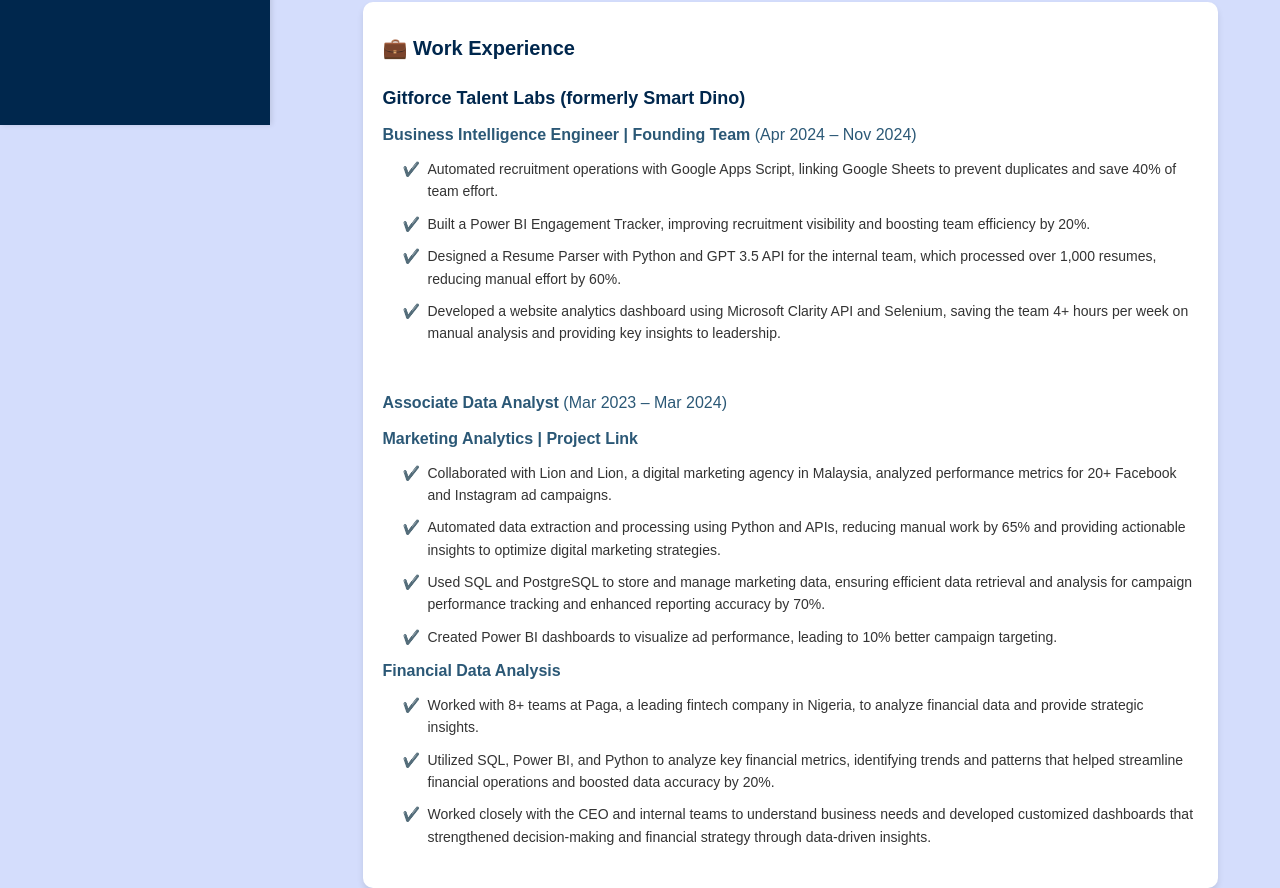
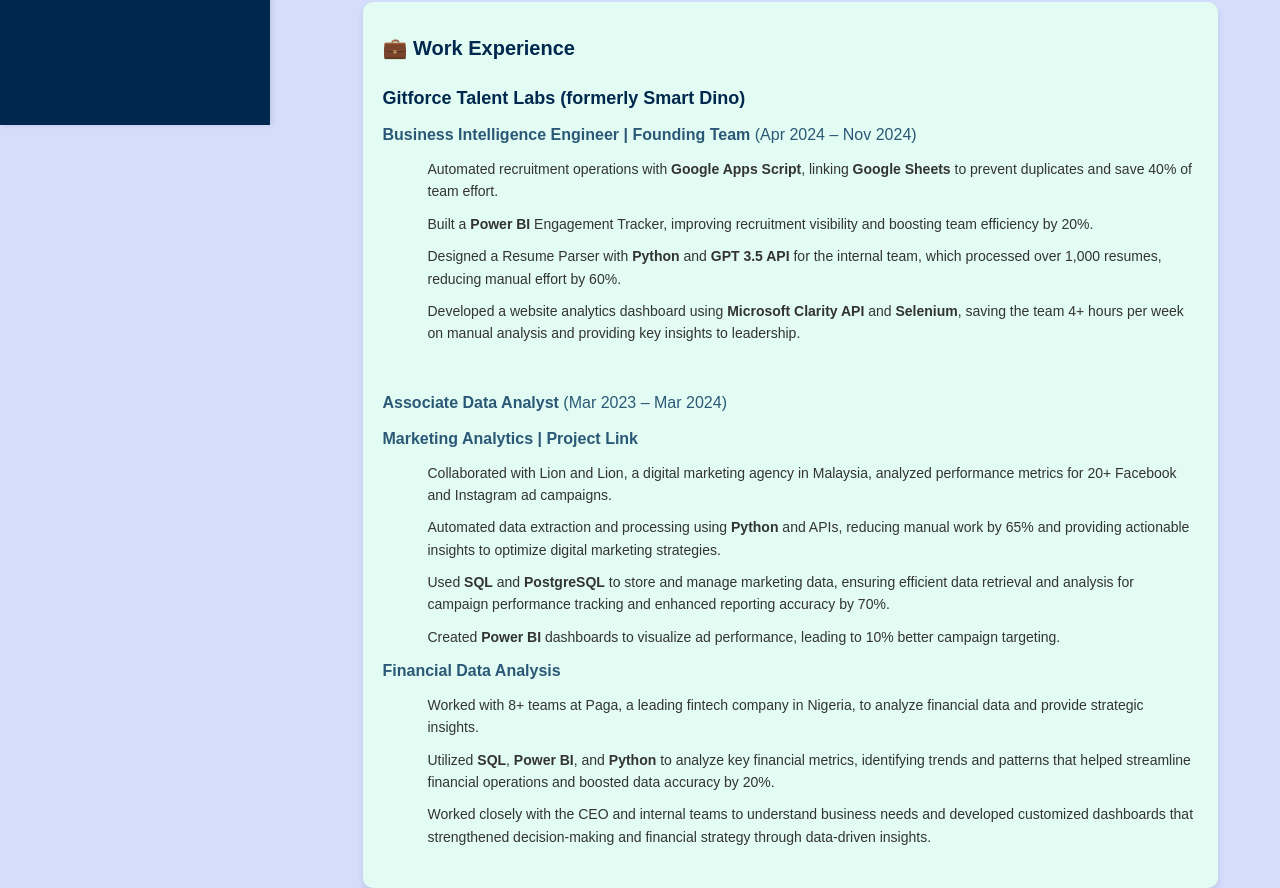
Before and after one commit to saraswathi2000/Saraswathi-Pandit-Portfolio, a plain HTML site: page index.html in a window 1280 px wide. Shown: the part 675-1563 px from the top of the page. Drawn offline with Linux system fonts and the light colour scheme.

Commit message:
Update index.html

```diff
--- a/index.html
+++ b/index.html
@@ -297,10 +297,10 @@
     <h3>Gitforce Talent Labs (formerly Smart Dino)</h3>
     <p><strong>Business Intelligence Engineer | Founding Team</strong> (Apr 2024 – Nov 2024)</p>
     <ul>
-        <li>Automated recruitment operations with Google Apps Script, linking Google Sheets to prevent duplicates and save 40% of team effort.</li>
-        <li>Built a Power BI Engagement Tracker, improving recruitment visibility and boosting team efficiency by 20%.</li>
-        <li>Designed a Resume Parser with Python and GPT 3.5 API for the internal team, which processed over 1,000 resumes, reducing manual effort by 60%.</li>
-        <li>Developed a website analytics dashboard using Microsoft Clarity API and Selenium, saving the team 4+ hours per week on manual analysis and providing key insights to leadership.</li>
+        <li>Automated recruitment operations with <strong>Google Apps Script</strong>, linking <strong>Google Sheets</strong> to prevent duplicates and save 40% of team effort.</li>
+        <li>Built a <strong>Power BI</strong> Engagement Tracker, improving recruitment visibility and boosting team efficiency by 20%.</li>
+        <li>Designed a Resume Parser with <strong>Python</strong> and <strong>GPT 3.5 API</strong> for the internal team, which processed over 1,000 resumes, reducing manual effort by 60%.</li>
+        <li>Developed a website analytics dashboard using <strong>Microsoft Clarity API</strong> and <strong>Selenium</strong>, saving the team 4+ hours per week on manual analysis and providing key insights to leadership.</li>
     </ul><br>
 
     <!-- Job 2 -->
@@ -308,14 +308,14 @@
     <h4>Marketing Analytics | <a href="https://your-project-link.com" target="_blank">Project Link</a></h4>
     <ul>
         <li>Collaborated with Lion and Lion, a digital marketing agency in Malaysia, analyzed performance metrics for 20+ Facebook and Instagram ad campaigns.</li>
-        <li>Automated data extraction and processing using Python and APIs, reducing manual work by 65% and providing actionable insights to optimize digital marketing strategies.</li>
-        <li>Used SQL and PostgreSQL to store and manage marketing data, ensuring efficient data retrieval and analysis for campaign performance tracking and enhanced reporting accuracy by 70%.</li>
-        <li>Created Power BI dashboards to visualize ad performance, leading to 10% better campaign targeting.</li>
+        <li>Automated data extraction and processing using <strong>Python</strong> and APIs, reducing manual work by 65% and providing actionable insights to optimize digital marketing strategies.</li>
+        <li>Used <strong>SQL</strong> and <strong>PostgreSQL</strong> to store and manage marketing data, ensuring efficient data retrieval and analysis for campaign performance tracking and enhanced reporting accuracy by 70%.</li>
+        <li>Created <strong>Power BI</strong> dashboards to visualize ad performance, leading to 10% better campaign targeting.</li>
     </ul>
     <h4>Financial Data Analysis</h4>
     <ul>
         <li>Worked with 8+ teams at Paga, a leading fintech company in Nigeria, to analyze financial data and provide strategic insights.</li>
-        <li>Utilized SQL, Power BI, and Python to analyze key financial metrics, identifying trends and patterns that helped streamline financial operations and boosted data accuracy by 20%.</li>
+        <li>Utilized <strong>SQL</strong>, <strong>Power BI</strong>, and <strong>Python</strong> to analyze key financial metrics, identifying trends and patterns that helped streamline financial operations and boosted data accuracy by 20%.</li>
         <li>Worked closely with the CEO and internal teams to understand business needs and developed customized dashboards that strengthened decision-making and financial strategy through data-driven insights.</li>
     </ul>
 </section>
@@ -323,7 +323,7 @@
 <style>
     /* Work Experience Section Styling */
     #work-experience {
-        background-color: #fff;
+        background-color: #e2fcf3;
         padding: 30px 20px;
         border-radius: 10px;
         box-shadow: 0 4px 6px rgba(0, 0, 0, 0.1);
@@ -365,7 +365,7 @@
     }
 
     #work-experience ul li:before {
-        content: "✔️";
+        <!content: "✔️";>
         position: absolute;
         left: 0;
         color: #2b5876;
```
